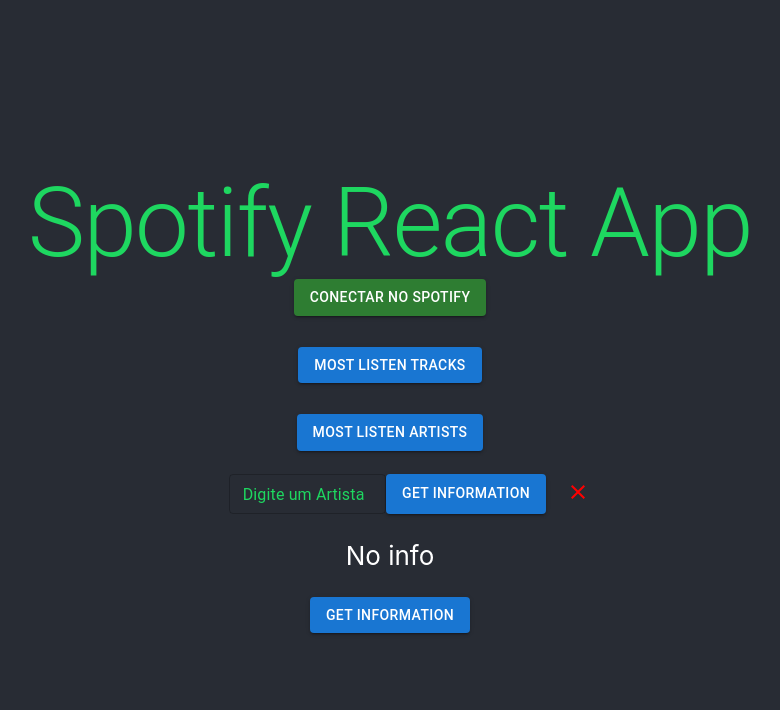
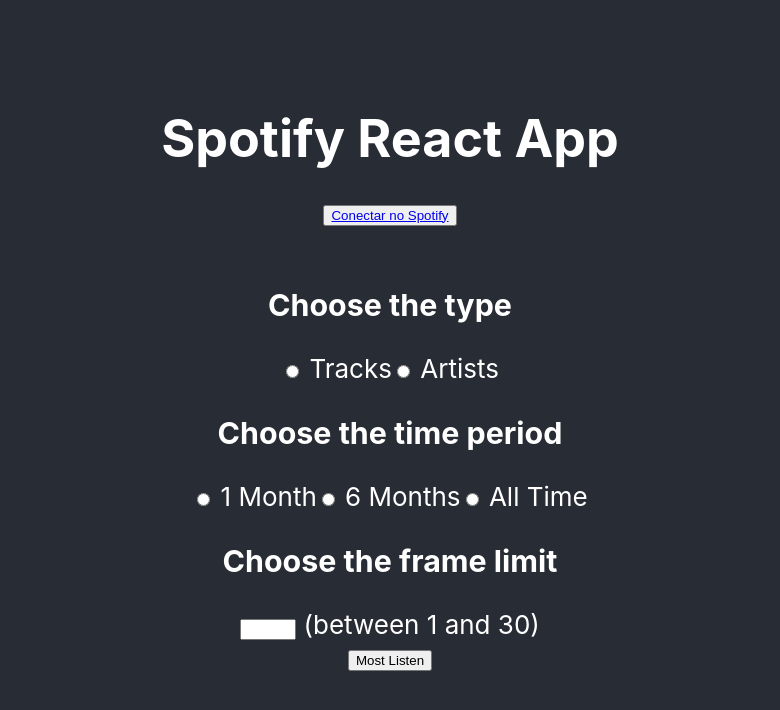
Before and after one commit to rafael-ventura/spotify-react, a React (Create React App) app: page / in a window 1280 px wide. Shown: the top 710 px of the page, without its empty margins (250-1030 px from the left). Built offline with nearby package versions, Linux system fonts and the light colour scheme.

Commit message:
finishing the endpoints and mxixng the tracks and artists getTop logic

```diff
--- a/src/App.css
+++ b/src/App.css
@@ -24,6 +24,18 @@
   color: white;
 }
 
+.ul-hor {
+  list-style-type: none;
+  margin: 0;
+  padding: 0;
+  overflow: hidden;
+  background-color: #894554;
+}
+
+.li-hor {
+  float: left;
+}
+
 .App-link {
   color: #61dafb;
 }
@@ -32,6 +44,7 @@
   from {
     transform: rotate(0deg);
   }
+
   to {
     transform: rotate(360deg);
   }
--- a/src/App.js
+++ b/src/App.js
@@ -1,29 +1,17 @@
 import './App.css';
 import { useEffect, useState } from 'react';
-import { Button, Typography, TextField, Grid } from '@mui/material';
-import { createTheme, ThemeProvider } from '@mui/material/styles';
 import axios from 'axios';
-import { inputLabelClasses } from "@mui/material/InputLabel";
-import CloseOutlinedIcon from '@mui/icons-material/CloseOutlined';
 
 function App() {
-  const theme = createTheme({
-    palette: {
-      background: {
-        paper: '#fff',
-      }
-    }
-  });
   const CLIENT_ID = "68d1b43e09794d51b64ad4083e57429f"
   const REDIRECT_URI = "http://localhost:3000"
   const AUTH_ENDPOINT = "https://accounts.spotify.com/authorize"
   const RESPONSE_TYPE = "token"
   const [token, setToken] = useState("")
-  const [searchKey, setSearchKey] = useState("")
-  const [artists, setArtists] = useState([])
-  const [topTracks, setTopTracks] = useState([])
-  const [topArtists, setTopArtists] = useState([])
-  const [userInfo, setUserInfo] = useState("")
+  const [tops, setTop] = useState([])
+  const [limit, setLimit] = useState()
+  const [type, setType] = useState()
+  const [period, setPeriod] = useState()
 
   const SCOPES = [
     "user-top-read",
@@ -51,155 +39,110 @@
     setToken("")
     window.localStorage.removeItem("token")
   }
-  const searchArtists = async (e) => {
+
+  const getTop = async (e) => {
     e.preventDefault()
-    const { data } = await axios.get("https://api.spotify.com/v1/search", {
-      headers: {
-        Authorization: `Bearer ${token}`
-      },
-      params: {
-        q: searchKey,
-        type: "artist",
-        limit: 2,
-        market: "BR"
-      }
-    })
-
-    setArtists(data.artists.items)
-  }
-
-  const renderArtists = () => {
-    return artists.map(artist => (
-      <div key={artist.id}>
-        {artist.images.length ? <img width={"50%"} src={artist.images[0].url} alt="" /> : <div>No Image</div>}
-        {artist.name}
-      </div>
-    ))
-  }
-
-  const getTopTracks = async () => {
-    const { data } = await axios.get("https://api.spotify.com/v1/me/top/tracks", {
-      headers: {
-        Authorization: `Bearer ${token}`
-      },
-      params: {
-        type: "tracks",
-        time_range: 'short_term',
-        limit: 3
-      }
-    })
-
-    setTopTracks(data.items)
-    console.log(data.items)
-  }
-
-  const getTopArtists = async () => {
-    const { data } = await axios.get("https://api.spotify.com/v1/me/top/artists",
-      {
+    const { data } = await axios.get(`https://api.spotify.com/v1/me/top/${type}`, {
       headers: {
         Authorization: `Bearer ${token}`,
         'Content-Type': 'application/json'
       },
       params: {
-          time_range: 'short_term',
-          limit: 10
+        time_range: period,
+        limit: limit
       }
     })
 
-    setTopArtists(data.items)
+    setTop(data.items)
     console.log(data.items)
   }
 
-  const getUserInfo = async () => {
-    const { data } = await axios.get("https://api.spotify.com/v1/me", {
-      headers: {
-        Authorization: `Bearer ${token}`
-      },
-    })
 
-    setUserInfo(data)
+  const setTypeButton = (e) => {
+    setType(e.target.value)
+  }
+  const setPeriodButton = (e) => {
+    setPeriod(e.target.value)
+  }
+  const setLimitButton = (e) => {
+    setLimit(e.target.value)
   }
 
   return (
     <div className="App">
       <header className='App-header'>
-        <Typography variant='h1'
-          sx={{ color: "#1ed760" }}> Spotify React App </Typography>
+        <h1 > Spotify React App </h1>
 
         {!token ?
-          <Button variant="contained" color="success" href={`${AUTH_ENDPOINT}?client_id=${CLIENT_ID}&redirect_uri=${REDIRECT_URI}&scope=${SCOPES}&response_type=${RESPONSE_TYPE}`}>  Conectar no Spotify  </Button>
+          <button> <a href={`${AUTH_ENDPOINT}?client_id=${CLIENT_ID}&redirect_uri=${REDIRECT_URI}&scope=${SCOPES}&response_type=${RESPONSE_TYPE}`}>  Conectar no Spotify</a>  </button>
           :
-          <Button variant="contained" color="error" onClick={logout}> Logout </Button>
+          <button onClick={logout}> Logout </button>
         }
         <br />
-        <Button variant="contained" color="primary" onClick={getTopTracks}> Most Listen Tracks </Button>
+
+        <form onSubmit={getTop}>
+          <h3> Choose the type </h3>
+          <div onChange={setTypeButton}>
+            <input type="radio"
+              name="type"
+              value={"tracks"}
+            /> Tracks
+
+            <input
+              type="radio"
+              name="type"
+              value={"artists"}
+            /> Artists
+
+          </div>
+          <h3> Choose the time period </h3>
+          <div onChange={setPeriodButton}>
+            <input type="radio"
+              name="period"
+              id="short_term"
+              value={"short_term"} /> 1 Month
+            <input type="radio"
+              name="period"
+              id="medium_term"
+              value={"medium_term"} /> 6 Months
+            <input type="radio"
+              name="period"
+              id="long_term"
+              value={"long_term"} /> All Time
+          </div>
+          <h3>Choose the frame limit </h3>
+
+          <input type="number" name="frame_limit" id="frame_limit" min={1} max={30}
+            onChange={setLimitButton} /> (between 1 and 30)
           <br />
-        <Button variant="contained" color="primary" onClick={getTopArtists}>  Most Listen Artists </Button>
+          <button type={"submit"}> Most Listen  </button>
+        </form>
         <br />
 
         <div>
-          {topArtists.map((artist) => (
+
+          {type === 'artists' ?
+            tops.map((artist) => (
               <div key={artist.id}>
-              <Typography variant='h2'> {artist.name} </Typography>
-              <Typography variant='h4'> {artist.followers.total} Fans </Typography>
-              <ul> {artist.genres.map((genre) => <li> <Typography variant='subtitle'> {genre} </Typography>  </li>)}</ul>
+                <h2> {artist.name} </h2>
+                <h4> {artist.followers.total} Fans </h4>
+                <ul> {artist.genres.map((genre) => <li>  {genre}   </li>)}</ul>
                 <img width={"50%"} src={artist.images[0].url} alt="" />
               </div>
             ))
+            :
+            <ul>
+              {tops.map((track) => (
+                <div key={track.id}>
+                  <li> <p> <b> {track.name} </b> -  {track.artists[0].name} </p> </li>
+                  <li> <p> {track.album.name} </p> </li>
+                  <img width={'20%'} src={track.album.images[0].url} alt="" />
+                  <p> ______________________________________</p>
+                </div>
+              ))}
+            </ul>
           }
         </div >
-
-        <form onSubmit={searchArtists} >
-          <Grid container spacing={1}>
-            <Grid xs={2}></Grid>
-            <Grid xs={4}>
-              <TextField id="outlined-basic"
-                label="Digite um Artista"
-                variant="outlined"
-                size='small'
-                sx={{
-                  input: {
-                    color: "#1ed760",
-                    borderRadius: "6%",
-                    borderColor: "#fff"
-
-                  }
-                }}
-                InputLabelProps={{
-                  sx: {
-                    color: "#1ed760",
-                    [`&.${inputLabelClasses.shrink}`]: {
-                      // set the color of the label when shrinked (usually when the TextField is focused)
-                      color: "#1ed760"
-                    }
-                  }
-                }}
-                onChange={e => setSearchKey(e.target.value)} />
-            </Grid>
-
-            <Button type={"submit"} variant="contained" color="primary">  Get Information </Button>
-
-            <Grid xs={1}>
-              <Button> <CloseOutlinedIcon sx={{ color: "red" }} ></CloseOutlinedIcon> </Button>
-            </Grid>
-          </Grid>
-        </form>
-
-        {renderArtists()}
-
-        {
-          userInfo ?
-            <div>
-              < p > {userInfo.display_name} </p>
-              <p>{userInfo.email} </p>
-              <p>{userInfo.followers.total} followers</p>
-              <img src={userInfo.images[0].url} alt="" />
-            </div>
-            :
-            <p> No info</p>
-        }
-        <Button variant="contained" color="primary" onClick={getUserInfo}>  Get Information </Button>
-
       </header >
 
     </div >
```
Also changed, not shown: src/TopArtists.js (added, +12 -0 lines). Lines whose indentation alone changed are shown as unchanged.
